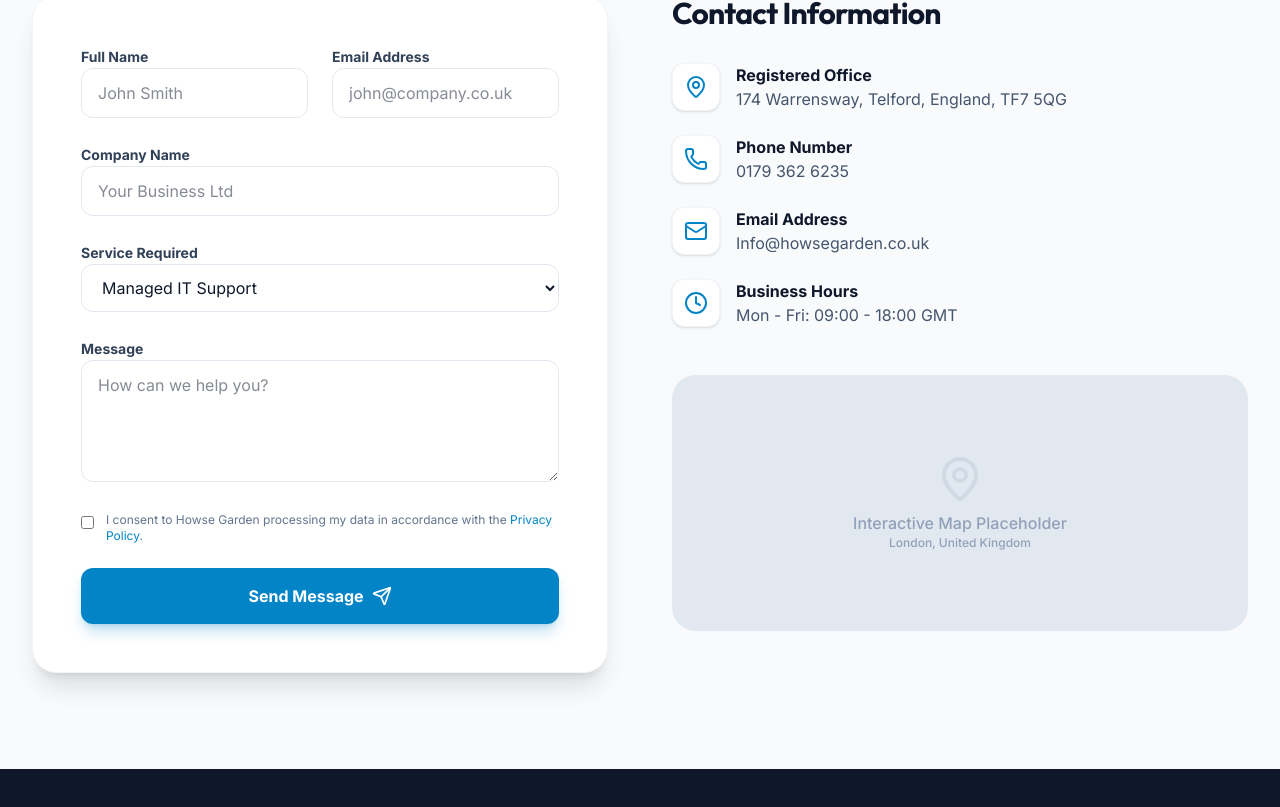
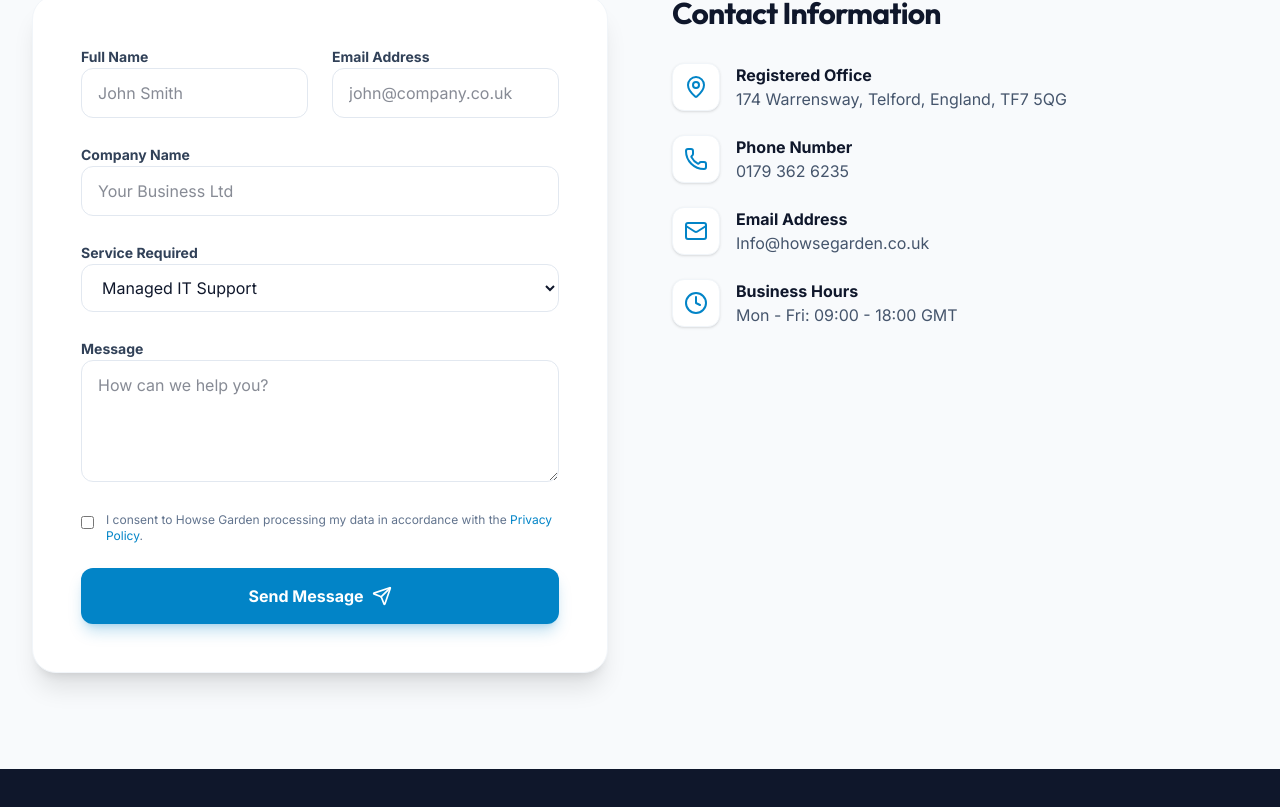
Before and after one commit to consultancy-outfit/100IT-SALESITES-001, a React (Vite) app: page /contact in a window 1280 px wide. Shown: the part 513-1320 px from the top of the page. Built offline with nearby package versions, Linux system fonts and the light colour scheme.

Commit message:
update changes

```diff
--- a/src/pages/Contact.tsx
+++ b/src/pages/Contact.tsx
@@ -171,16 +171,8 @@ export default function Contact() {
                 </div>
               </div>
 
-              {/* Map Placeholder */}
-              <div className="rounded-3xl overflow-hidden h-64 bg-slate-200 relative">
-                <div className="absolute inset-0 flex items-center justify-center text-slate-400 font-medium">
-                  <div className="text-center">
-                    <MapPin size={48} className="mx-auto mb-2 opacity-20" />
-                    <p>Interactive Map Placeholder</p>
-                    <p className="text-xs">London, United Kingdom</p>
-                  </div>
-                </div>
-              </div>
+
+
             </motion.div>
           </div>
         </div>
```
